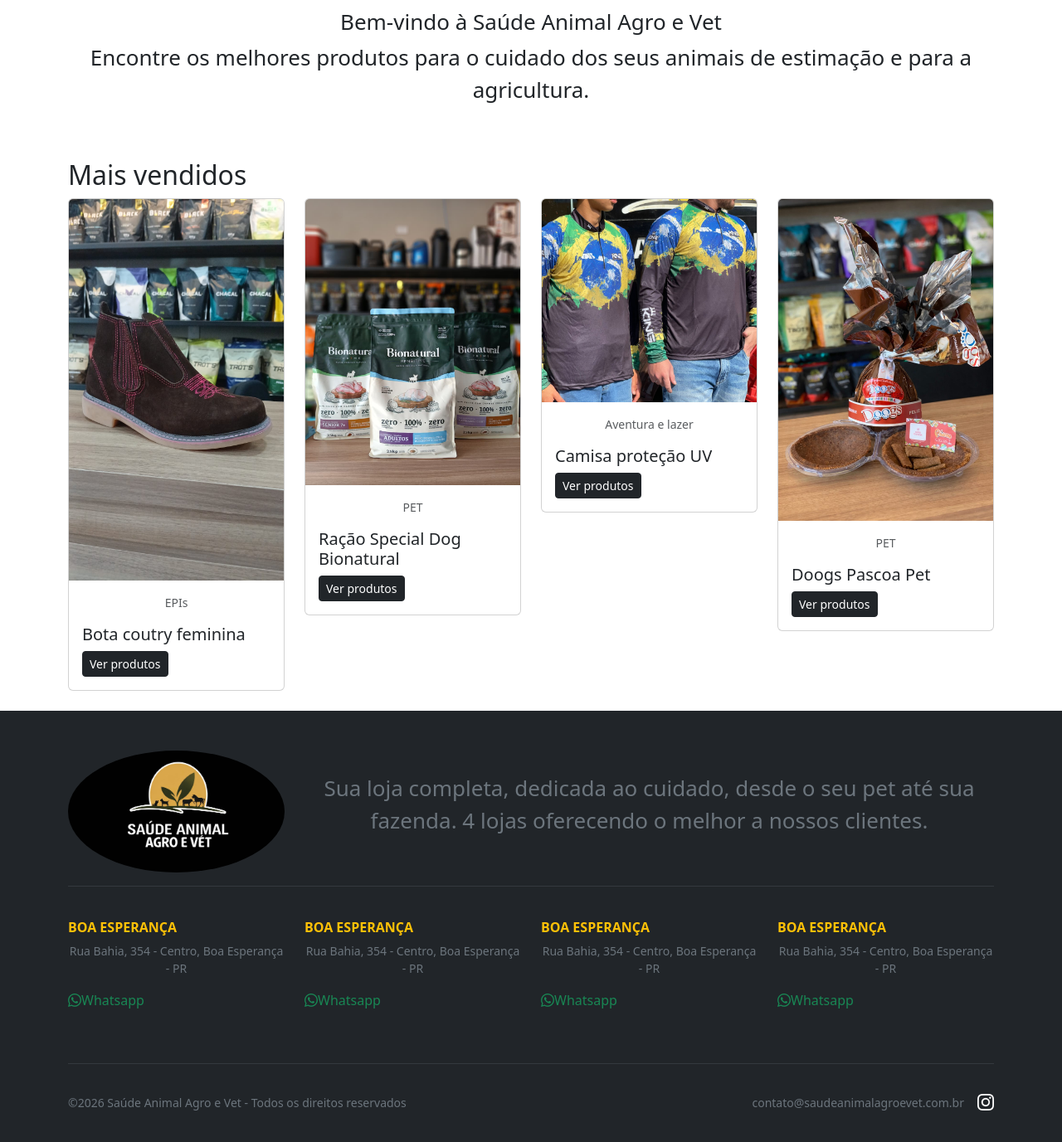
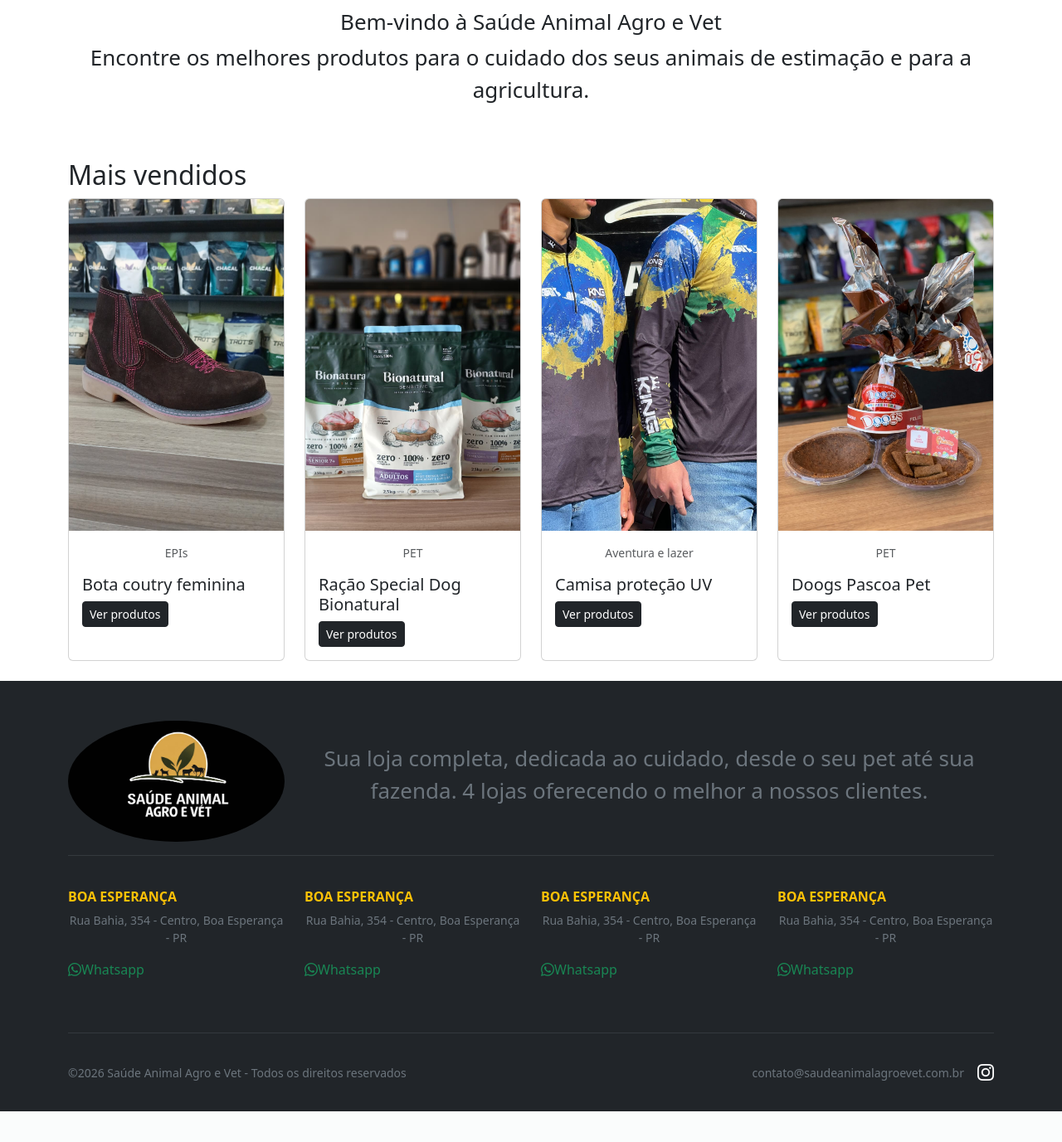
Before and after one commit to phviturino/projeto.2B, a PHP site: page / in a window 1280 px wide. Shown: the part 802-2179 px from the top of the page at 83% size. After the commit the page ends 2142 px from the top, so only its background shows below. Run offline with PHP 8.4, Linux system fonts and the light colour scheme.

Commit message:
produtos

```diff
--- a/style.css
+++ b/style.css
@@ -42,9 +42,10 @@ h1, p{
     text-align: center;
     font-size: 26px;
 }
-.logo-footer {
-    width: 200px;
+.card-img-top {
+    height: 400px;
+    object-fit: cover;
 }
-.descricao {
-    font-size: 25px;
+.card {
+    height: 100%;
 }
```
